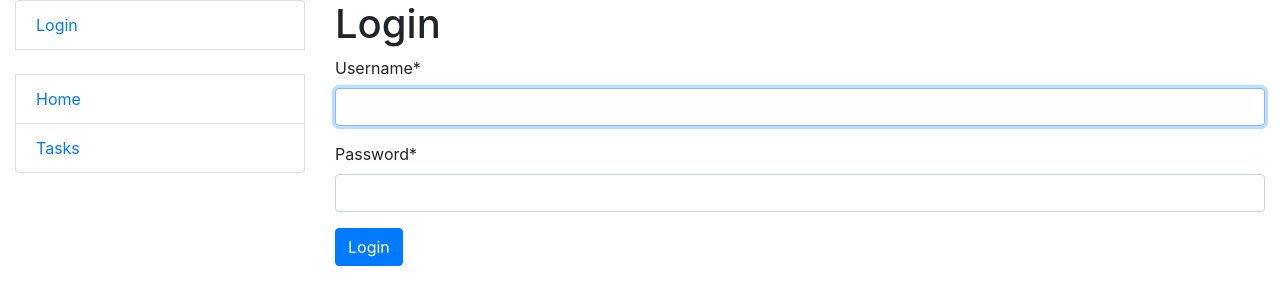
After one commit to VPiliaiev/task-flow, a Django app: page /accounts/login/ in a window 1280 px wide. The commit adds this page. Shown: the top 305 px of the page. Run offline with Django 5.2, Linux system fonts and the light colour scheme; some libraries are stand-ins or nearby versions.

Commit message:
feat: add authentication with login and logout templates
- create auth urls
- create custom login and logout templates
- update sidebar with user info and login, logout button

```diff
--- a/task_flow/settings.py
+++ b/task_flow/settings.py
@@ -113,6 +113,7 @@ USE_I18N = True
 
 USE_TZ = True
 
+LOGIN_REDIRECT_URL = "/"
 
 # Static files (CSS, JavaScript, Images)
 # https://docs.djangoproject.com/en/5.2/howto/static-files/
--- a/task_flow/urls.py
+++ b/task_flow/urls.py
@@ -22,4 +22,5 @@ from django.urls import path, include
 urlpatterns = [
     path("admin/", admin.site.urls),
     path("", include("tasks.urls", namespace="tasks")),
+    path("accounts/", include("django.contrib.auth.urls")),
 ] + static(settings.STATIC_URL, document_root=settings.STATIC_ROOT)
--- a/templates/includes/sidebar.html
+++ b/templates/includes/sidebar.html
@@ -1,4 +1,16 @@
 <ul class="list-group">
+  {% if user.is_authenticated %}
+    <li class="list-group-item">User: <a href="{{ user.get_absolute_url }}">{{ user.get_username }}</a></li>
+    <li class="list-group-item">
+      <form action="{% url 'logout' %}" method="post" style="display:inline;">
+        {% csrf_token %}
+        <button type="submit" class="btn btn-link p-0 m-0 align-baseline">Logout</button>
+      </form>
+    </li>  {% else %}
+    <li class="list-group-item"><a href="{% url 'login' %}?next={{ request.path }}">Login</a></li>
+  {% endif %}
+
+  <br>
   <li class="list-group-item"><a href="{% url 'tasks:index' %}"> Home</a></li>
   <li class="list-group-item"><a href="{% url 'tasks:task-list' %}"> Tasks</a></li>
 </ul>
--- /dev/null
+++ b/templates/registration/login.html
@@ -0,0 +1,24 @@
+{% extends "base.html" %}
+{% load crispy_forms_filters %}
+
+{% block content %}
+
+{% if form.errors %}
+  <p>Your username and password didn't match. Please try again.</p>
+{% endif %}
+
+<h1>Login</h1>
+
+{% if next %}
+  <p>Please login to see this page.</p>
+{% endif %}
+
+<form method="post" action="{% url 'login' %}">
+  {% csrf_token %}
+  {{ form|crispy }}
+
+  <input type="submit" value="Login" class="btn btn-primary" />
+  <input type="hidden" name="next" value="{{ next }}" />
+</form>
+
+{% endblock %}
```
Also changed, not shown: tasks/views.py (+6 -6 lines), templates/registration/logged_out.html (added, +7 -0 lines).
